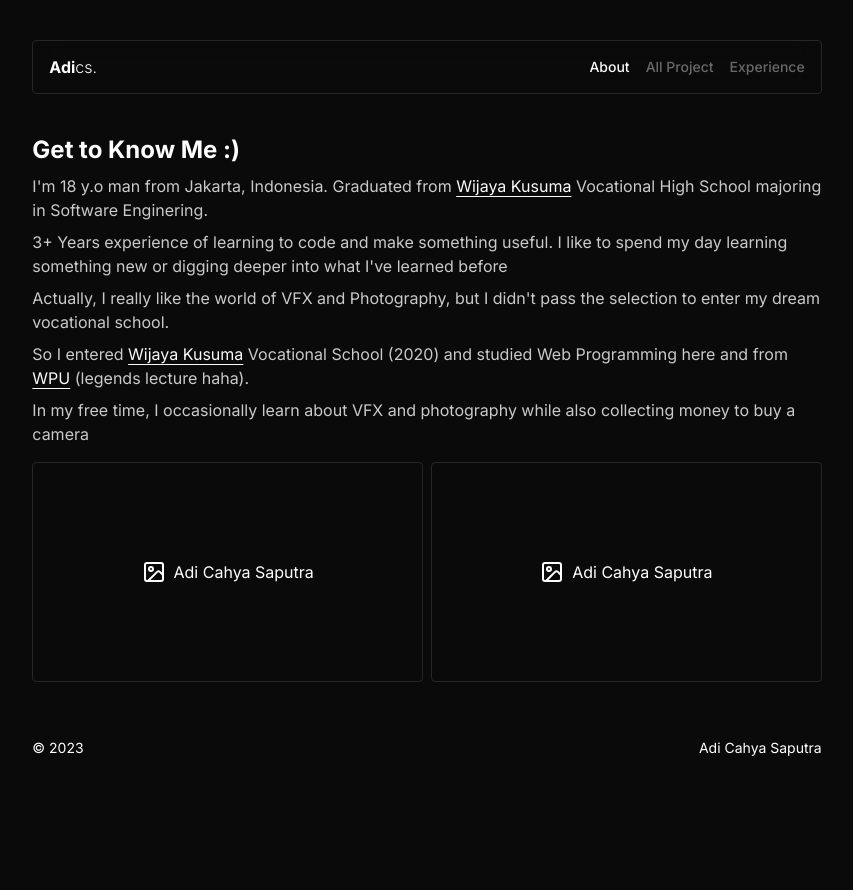
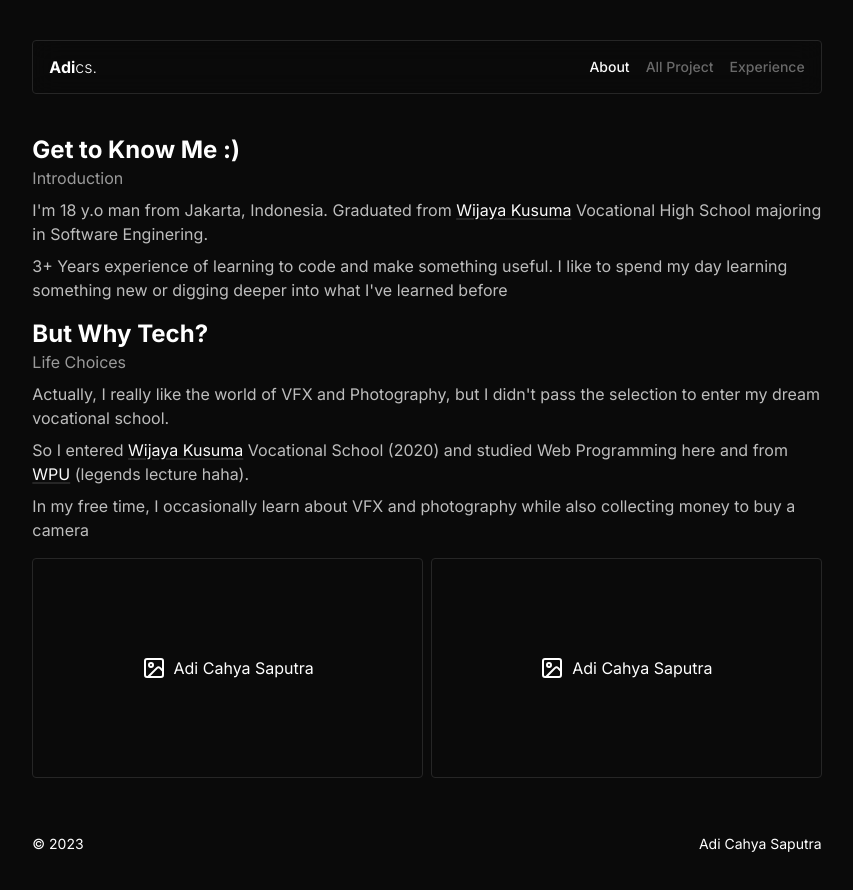
Before and after one commit to AdiCahyaSaputra/personal-website, a Next.js app: page /about in a window 1280 px wide. Shown: the top 890 px of the page, without its empty margins (213-1066 px from the left). Before the commit the page ends 800 px from the top, so only its background shows below. Built offline with nearby package versions, Linux system fonts and the light colour scheme.

Commit message:
style: underline

```diff
--- a/app/about/page.tsx
+++ b/app/about/page.tsx
@@ -10,8 +10,9 @@ const About = () => {
   return (
     <main className="mt-10">
       <h1 className="text-lg lg:text-2xl font-bold">Get to Know Me {":)"}</h1>
+      <p className="text-foreground/60">Introduction</p>
 
-      <div className="text-foreground/80">
+      <div className="text-foreground/75 mb-4">
         <p className="mt-2">
           I&apos;m 18 y.o man from Jakarta, Indonesia. Graduated from{" "}
           <a
@@ -27,6 +28,12 @@ const About = () => {
           like to spend my day learning something new or digging deeper into
           what I&apos;ve learned before
         </p>
+      </div>
+
+      <h1 className="text-lg lg:text-2xl font-bold">But Why Tech?</h1>
+      <p className="text-foreground/60">Life Choices</p>
+
+      <div className="text-foreground/75">
         <p className="mt-2">
           Actually, I really like the world of VFX and Photography, but I
           didn&apos;t pass the selection to enter my dream vocational school.
--- a/app/page.tsx
+++ b/app/page.tsx
@@ -34,7 +34,7 @@ const Page = () => {
         IT Support &bull; Frontend Engineer
       </p>
 
-      <p className="mt-2 text-foreground/80">
+      <p className="mt-2 text-foreground/75">
         Self-Taught Developer, NextJS and Laravel enthusiast. I graduated from a
         vocational school, and currently work as a Full Time IT Support and
         Frontend Engineer Freelancer. View my{" "}
@@ -56,7 +56,7 @@ const Page = () => {
               <ImageIcon />
               <span>ForumGW</span>
             </div>
-            <p className="mt-2 text-foreground/80">
+            <p className="mt-2 text-foreground/75">
               <a
                 href="https://forumgw.vercel.app/"
                 className="underline text-foreground"
--- a/app/projects/page.tsx
+++ b/app/projects/page.tsx
@@ -10,7 +10,7 @@ const Projects = () => {
   return (
     <main className="mt-10">
       <h1 className="text-lg lg:text-2xl font-bold">A web app Creation</h1>
-      <p className="text-foreground/80">
+      <p className="text-foreground/75">
         that I&apos;m truly proud to showcase.
       </p>
 
--- a/styles/globals.css
+++ b/styles/globals.css
@@ -51,6 +51,6 @@
 
 @layer utilities {
   .underline {
-    @apply underline-offset-4;
+    @apply underline-offset-2 decoration-secondary decoration-2;
   }
 }
```
